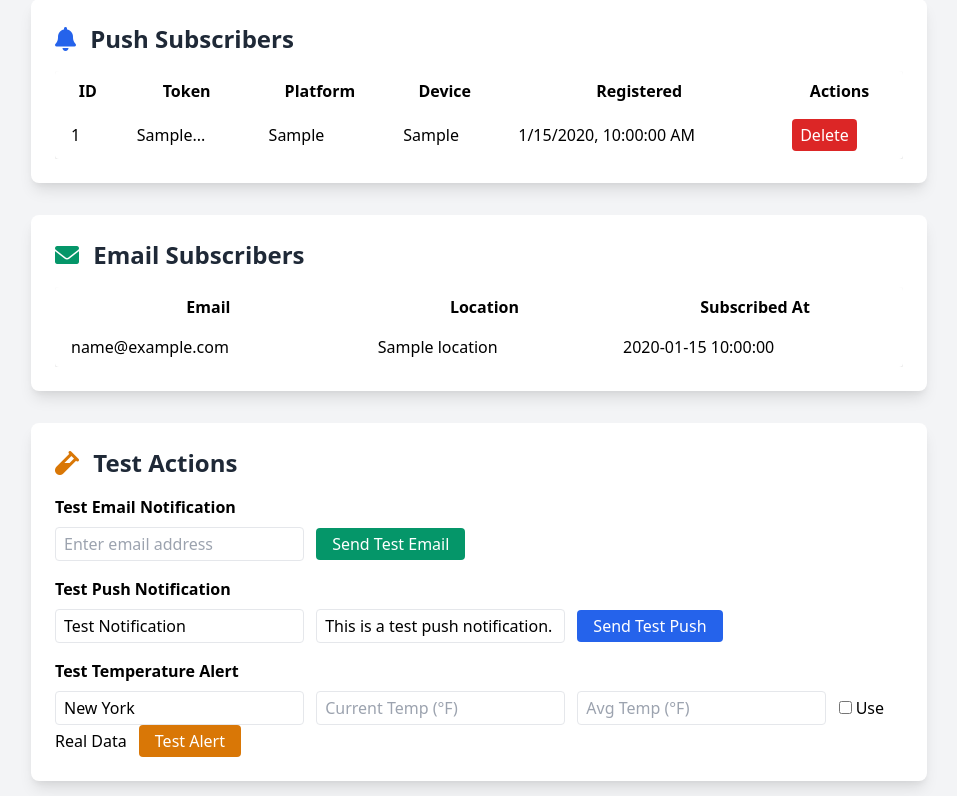
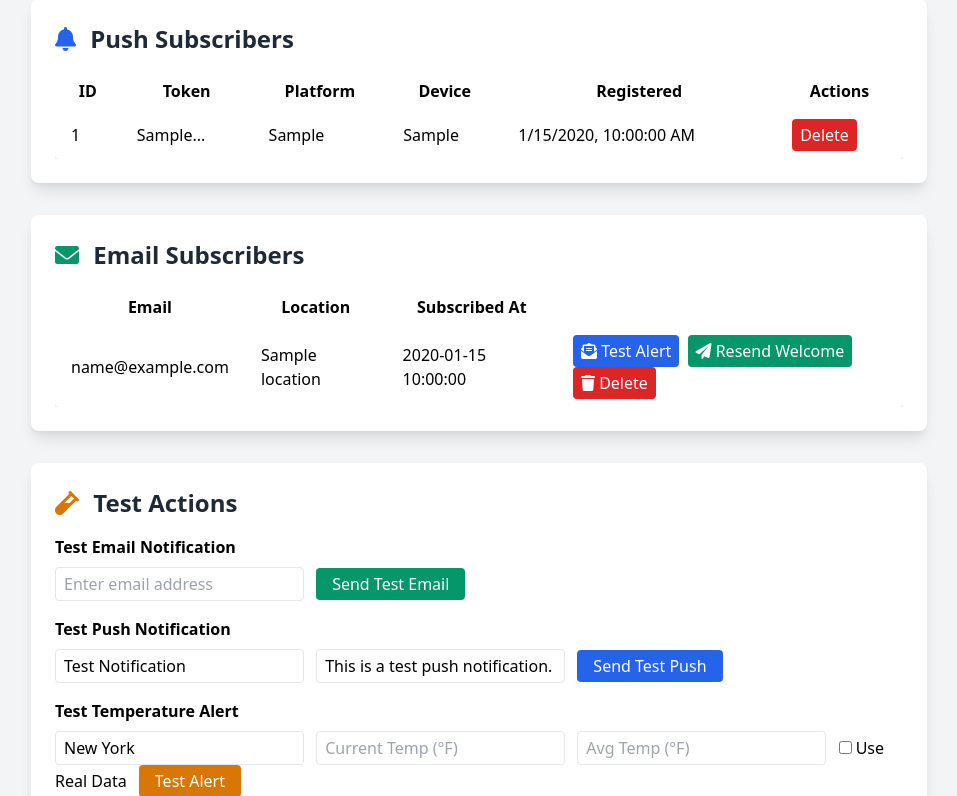
Before and after one commit to 151henry151/too-hot, a Flask app: template templates/admin.html in a window 1280 px wide. Shown: the part 893-1689 px from the top of the page, without its empty margins (161-1118 px from the left). Run offline with Flask 3, Linux system fonts and the light colour scheme; the template is opened without the code that fills it: most values are stand-ins (such as "Sample title", 1, 10 or a date in 2020); data that the repository does not hold is empty; some libraries are stand-ins or nearby versions.

Commit message:
feat(admin): Add test alert, resend welcome, and delete buttons for email subscribers\n\n- Adds buttons to email subscriber table\n- Implements /admin/delete-subscriber endpoint

```diff
--- a/app.py
+++ b/app.py
@@ -1477,6 +1477,20 @@ def time_tracking():
     github_cache['timestamp'] = now
     return render_template('time_tracking.html', rows=rows, total_hours=total_hours, total_mins=total_mins, error=None, any_missing_stats=any_missing_stats)
 
+@app.route('/admin/delete-subscriber', methods=['POST'])
+@requires_auth
+def admin_delete_subscriber():
+    data = request.get_json()
+    email = data.get('email')
+    if not email:
+        return jsonify({'success': False, 'error': 'Email required'}), 400
+    sub = Subscriber.query.filter_by(email=email).first()
+    if not sub:
+        return jsonify({'success': False, 'error': 'Subscriber not found'}), 404
+    db.session.delete(sub)
+    db.session.commit()
+    return jsonify({'success': True, 'message': f'Subscriber {email} deleted'})
+
 if __name__ == '__main__':
     # Test Printful connection on startup
     print("🔍 Testing Printful API connection...")
--- a/templates/admin.html
+++ b/templates/admin.html
@@ -137,6 +137,17 @@
                                 <td class="py-2 px-4">{{ sub.email }}</td>
                                 <td class="py-2 px-4">{{ sub.location }}</td>
                                 <td class="py-2 px-4">{{ sub.subscribed_at }}</td>
+                                <td class="py-2 px-4">
+                                  <button class="px-2 py-1 bg-blue-600 text-white rounded hover:bg-blue-700 mr-1" onclick="sendTestAlertEmail('{{ sub.email }}', '{{ sub.location }}')">
+                                    <i class="fas fa-envelope-open-text"></i> Test Alert
+                                  </button>
+                                  <button class="px-2 py-1 bg-green-600 text-white rounded hover:bg-green-700 mr-1" onclick="resendWelcomeEmail('{{ sub.email }}', '{{ sub.location }}')">
+                                    <i class="fas fa-paper-plane"></i> Resend Welcome
+                                  </button>
+                                  <button class="px-2 py-1 bg-red-600 text-white rounded hover:bg-red-700" onclick="deleteSubscriber('{{ sub.email }}')">
+                                    <i class="fas fa-trash"></i> Delete
+                                  </button>
+                                </td>
                             </tr>
                             {% endfor %}
                         </tbody>
@@ -439,6 +450,40 @@
                     loadLogs();
                 });
         }
+
+        function sendTestAlertEmail(email, location) {
+          if (!confirm('Send a test climate alert email to ' + email + '?')) return;
+          fetch('/admin/send-test-email', {
+            method: 'POST',
+            headers: { 'Content-Type': 'application/json' },
+            body: JSON.stringify({ email, location })
+          })
+            .then(r => r.json())
+            .then(data => alert(data.message || data.error || 'Done'));
+        }
+        function resendWelcomeEmail(email, location) {
+          if (!confirm('Resend welcome email to ' + email + '?')) return;
+          fetch('/admin/resend-welcome', {
+            method: 'POST',
+            headers: { 'Content-Type': 'application/json' },
+            body: JSON.stringify({ email, location })
+          })
+            .then(r => r.json())
+            .then(data => alert(data.message || data.error || 'Done'));
+        }
+        function deleteSubscriber(email) {
+          if (!confirm('Delete subscriber ' + email + '? This cannot be undone.')) return;
+          fetch('/admin/delete-subscriber', {
+            method: 'POST',
+            headers: { 'Content-Type': 'application/json' },
+            body: JSON.stringify({ email })
+          })
+            .then(r => r.json())
+            .then(data => {
+              alert(data.message || data.error || 'Done');
+              if (data.success) location.reload();
+            });
+        }
     </script>
 </body>
 </html>
```
